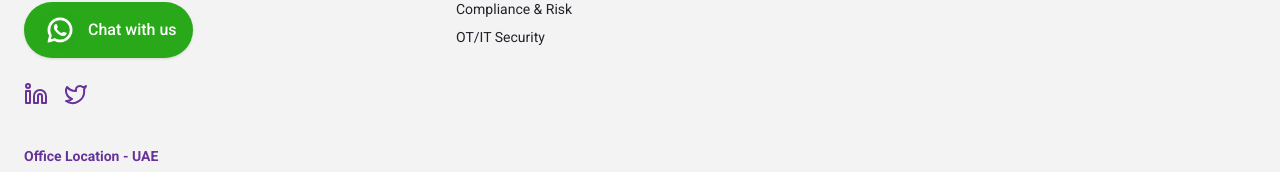
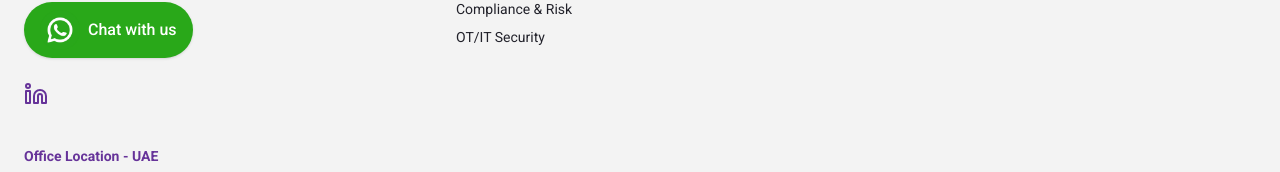
Before and after one commit to monoMonu/CyberAssured, a Next.js app: page / in a window 1280 px wide. Shown: the part 5290-5462 px from the top of the page. Built offline with nearby package versions, Linux system fonts and the light colour scheme.

Commit message:
changes-1Jun-v3

```diff
--- a/sections/Footer.tsx
+++ b/sections/Footer.tsx
@@ -1,6 +1,6 @@
 'use client';
 
-import { Linkedin, Twitter, Mail } from 'lucide-react';
+import { Linkedin, Mail } from 'lucide-react';
 import Image from 'next/image';
 import Link from 'next/link';
 
@@ -56,21 +56,21 @@ const Footer = () => {
 
             <div className="flex space-x-4 mt-2">
               <a
-                href="https://www.linkedin.com/"
+                href="https://www.linkedin.com/company/cyberassured-llc/"
                 target="_blank"
                 rel="noopener noreferrer"
                 className="text-primary hover:text-secondary transition cursor-pointer"
               >
                 <Linkedin size={24} />
               </a>
-              <a
+              {/* <a
                 href="https://twitter.com/"
                 target="_blank"
                 rel="noopener noreferrer"
                 className="text-primary hover:text-secondary transition cursor-pointer"
               >
                 <Twitter size={24} />
-              </a>
+              </a> */}
             </div>
 
             {/* Office Addresses */}
```
